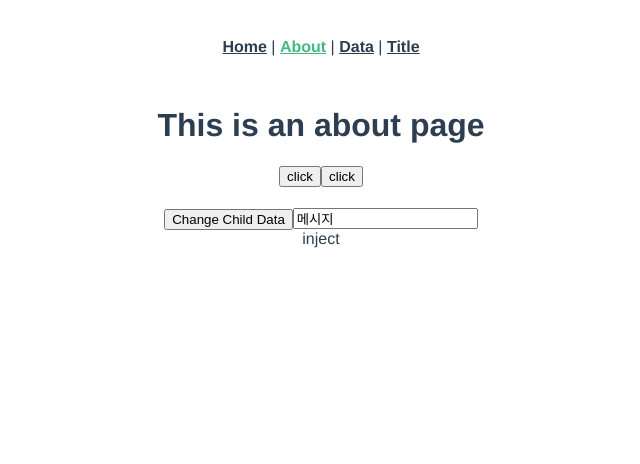
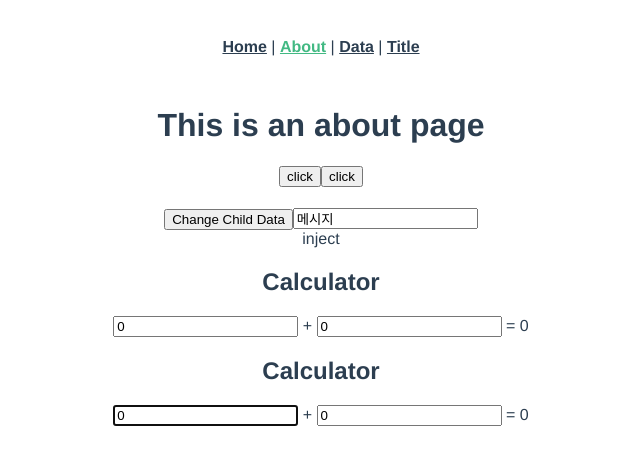
Before and after one commit to wangsungtaek/learn-vue-book, a Vue app: page /about in a window 1280 px wide. Shown: the top 464 px of the page, without its empty margins (319-959 px from the left). Built offline with nearby package versions, Linux system fonts and the light colour scheme.

Commit message:
컴포지션, 믹스인, 플러그인 학습

```diff
--- a/src/App.vue
+++ b/src/App.vue
@@ -11,15 +11,18 @@
   <ParentComponent3 />
   <ParentComponent5 />
   <ProvideInject />
+  <CompositionAPI2 />
+  <CompositionAPI4 />
 </template>
 
 <script>
+import CompositionAPI2 from './views/CompositionAPI2.vue'
+import CompositionAPI4 from './views/CompositionAPI4.vue'
 import ParentComponent from './views/ParentComponent.vue'
 import ParentComponent2 from './views/ParentComponent2.vue'
 import ParentComponent3 from './views/ParentComponent3.vue'
 import ParentComponent5 from './views/ParentComponent5.vue'
 import ProvideInject from './views/ProvideInject.vue'
-
 
 
 export default {
@@ -28,7 +31,9 @@ export default {
     ParentComponent2,
     ParentComponent3,
     ParentComponent5,
-    ProvideInject
+    ProvideInject,
+    CompositionAPI2,
+    CompositionAPI4
   }
 }
 
--- /dev/null
+++ b/src/common.js
@@ -0,0 +1,17 @@
+import {
+  reactive,
+  computed,
+  toRefs
+} from 'vue';
+const plusCalculator = () => {
+  let state = reactive({
+    num1: 0,
+    num2: 0,
+    result: computed(() => parseInt(state.num1) + parseInt(state.num2))
+  });
+  return toRefs(state);
+};
+
+export {
+  plusCalculator
+};
--- a/src/main.js
+++ b/src/main.js
@@ -3,7 +3,13 @@ import App from './App.vue'
 import router from './router'
 import mixins from './mixins.js'
 
-createApp(App)
-    .mixin(mixins)
+const app = createApp(App);
+app.directive('focus', {
+    mounted(el) {
+        el.focus();
+    }
+})
+
+app.mixin(mixins)
     .use(router)
     .mount('#app')
--- /dev/null
+++ b/src/views/CompositionAPI2.vue
@@ -0,0 +1,36 @@
+<template>
+  <div>
+    <h2>Calculator</h2>
+    <div>
+      <input type="text" v-model="num1"/>
+      <span> + </span>
+      <input type="text" v-model="num2"/>
+      <span> = </span>
+      <span>{{ result }}</span>
+    </div>
+  </div>
+</template>
+
+<script>
+import { reactive, computed, toRefs } from 'vue';
+function plusCalculator() {
+  let state = reactive({
+    num1: 0,
+    num2: 0,
+    result: computed(() => parseInt(state.num1) + parseInt(state.num2))
+  });
+  return toRefs(state);
+}
+
+export default {
+  name: 'calculator',
+  setup() {
+    let { num1, num2, result } = plusCalculator();
+    return {
+      num1, num2, result
+    }
+  }
+}
+
+
+</script>
--- /dev/null
+++ b/src/views/CompositionAPI4.vue
@@ -0,0 +1,25 @@
+<template>
+  <div>
+    <h2>Calculator</h2>
+    <div>
+      <input type="text" v-model="num1" v-focus />
+      <span> + </span>
+      <input type="text" v-model="num2"/>
+      <span> = </span>
+      <span>{{ result }}</span>
+    </div>
+  </div>
+</template>
+
+<script>
+import { plusCalculator } from '../common.js';
+export default {
+  name: 'calculator',
+  setup() {
+    let {num1, num2, result} = plusCalculator();
+    return {
+      num1, num2, result
+    }
+  }
+}
+</script>
```
Also changed, not shown: src/api.js (added, +13 -0 lines), src/views/Mixins.vue (added), 1 other file (tests, documents, lock files or other folders).
